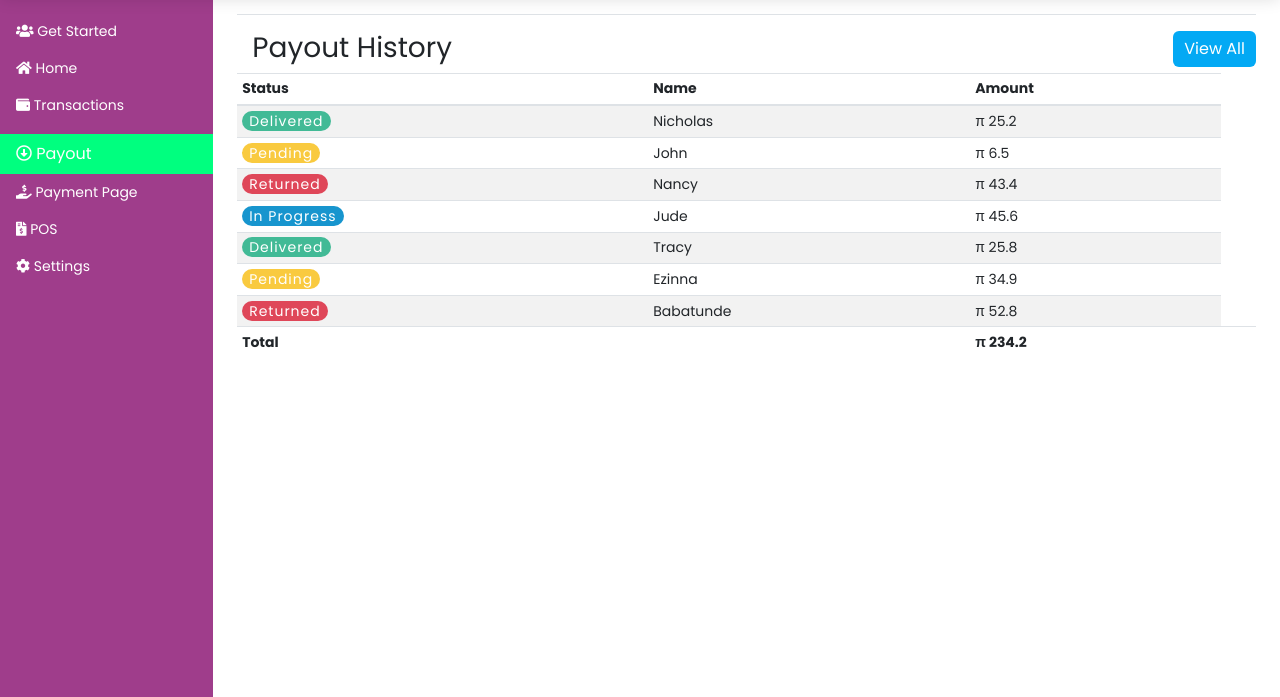
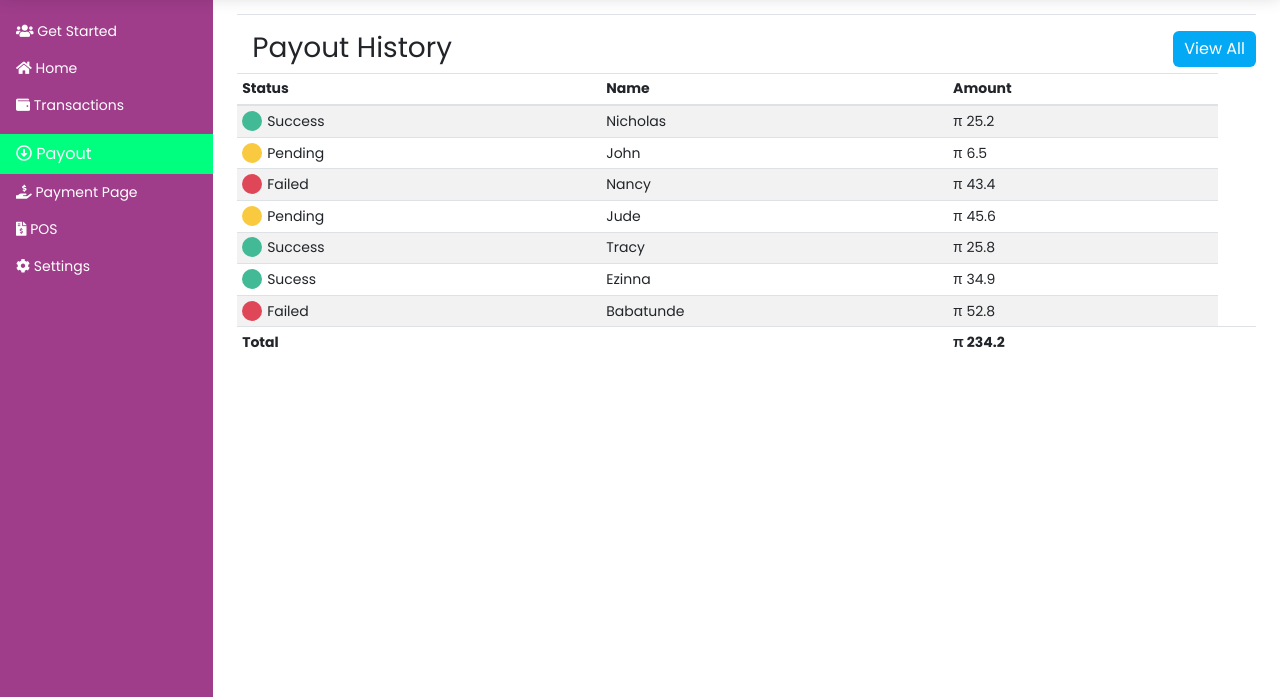
Before and after one commit to Charlez91/landingpages_pihub, a plain HTML site: page PiHub_LandingPage/Pi_Pay/Vendor_Dashboard/payout.html in a window 1280 px wide. Shown: the part 103-800 px from the top of the page. Drawn offline with nearby package versions, Linux system fonts and the light colour scheme; files that its build step writes are made by us from their sources.

Commit message:
Working on the payout and transaction page

```diff
--- a/PiHub_LandingPage/Pi_Pay/Vendor_Dashboard/dashboard.css
+++ b/PiHub_LandingPage/Pi_Pay/Vendor_Dashboard/dashboard.css
@@ -205,7 +205,7 @@ a.btn{
   /* background: #f00; */
   background: #df4759;
   color: #fff;
-  border-radius: 4px;
+  /* border-radius: 4px; */
   font-size: 14px;
   font-weight: 300px;
   letter-spacing: 1px;
@@ -214,23 +214,21 @@ a.btn{
 .delivered{
   background: #42ba96;
   border-radius: 1rem;
-  margin-right: 2px;
-  padding: 0 7px;
+  margin-right: 5px;
+  padding: 0 10px;
 }
 
 .pending{
   background: #f9ca3f;
   border-radius: 1rem;
-  margin-right: 2px;
-  padding: 0 7px;
+  margin-right: 5px;
+  padding: 0 10px;
 }
 .return{
-  /* background:#f00; */
   background: #df4759;
-
   border-radius: 1rem;
-  margin-right: 2px;
-  padding: 0 7px;
+  margin-right: 5px;
+  padding: 0 10px;
 }
 .inprogress{
   background:#1795ce;
--- a/PiHub_LandingPage/Pi_Pay/Vendor_Dashboard/payout.html
+++ b/PiHub_LandingPage/Pi_Pay/Vendor_Dashboard/payout.html
@@ -136,37 +136,37 @@
               </thead>
               <tbody>
                 <tr>
-                  <td><span class="status delivered">Delivered</span></td>
+                  <td><span class=" delivered"></span><span>Success</span></td>
                   <td>Nicholas</td>
                   <td>π 25.2</td>
                 </tr>
                 <tr>
-                  <td><span class="status pending">Pending</span></td>
+                  <td><span class="pending"></span><span>Pending</span></td>
                   <td>John</td>
                   <td>π 6.5</td>
                 </tr>
                 <tr>
-                  <td><span class="status return">Returned</span></td>
+                  <td><span class=" return"></span><span>Failed</span></td>
                   <td>Nancy</td>
                   <td>π 43.4</td>
                 </tr>
                 <tr>
-                  <td><span class="status inprogress">In Progress</span></td>
+                  <td><span class=" pending"></span><span>Pending</span></td>
                   <td>Jude</td>
                   <td>π 45.6</td>
                 </tr>
                 <tr>
-                  <td><span class="status delivered">Delivered</span></td>
+                  <td><span class="delivered"></span><span>Success</span></td>
                   <td>Tracy</td>
                   <td>π 25.8</td>
                 </tr>
                 <tr>
-                  <td><span class="status pending">Pending</span></td>
+                  <td><span class="delivered"></span><span>Sucess</span></td>
                   <td>Ezinna</td>
                   <td>π 34.9</td>
                 </tr>
                 <tr>
-                  <td><span class="status return">Returned</span></td>
+                  <td><span class=" return"></span><span>Failed</span></td>
                   <td>Babatunde</td>
                   <td>π 52.8</td>
                 </tr>
```
